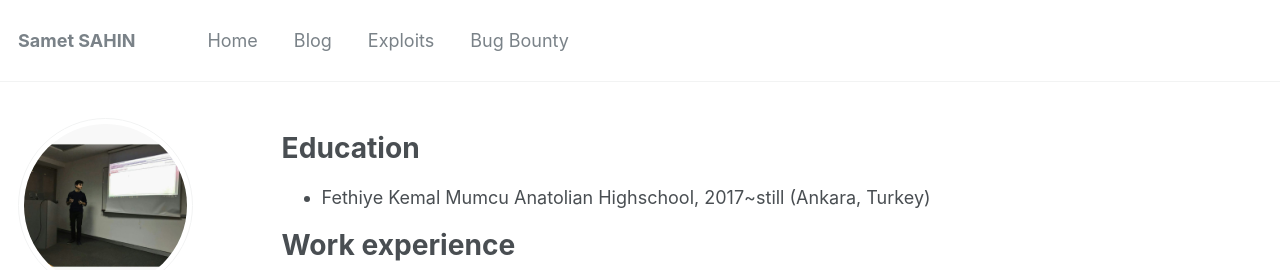
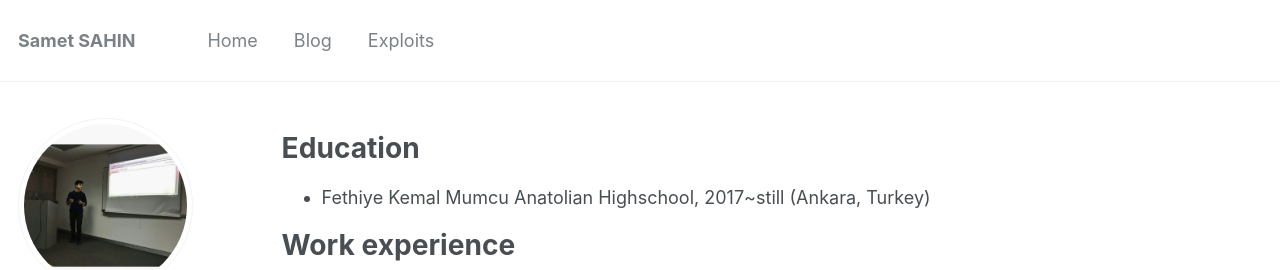
Before and after one commit to sametsahinnet/netwebsite, a Jekyll site: the page built from _pages/cv.md, in a window 1280 px wide and 900 px high. Shown: the top 270 px of the window. Built offline with Jekyll 4.4.1, drawn with Linux system fonts in a browser that asks for light colours.

Commit message:
Update navigation.yml

```diff
--- a/_data/navigation.yml
+++ b/_data/navigation.yml
@@ -8,6 +8,3 @@ main:
 
   - title: "Exploits"
     url: /exploits/
-
-  - title: "Bug Bounty"
-    url: /bugbounty
```
